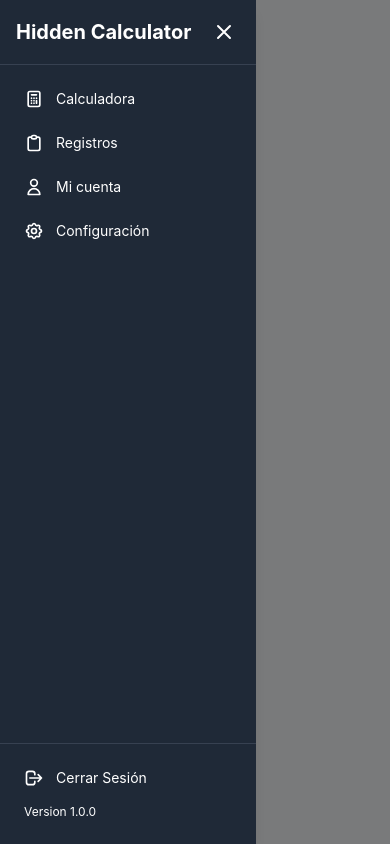
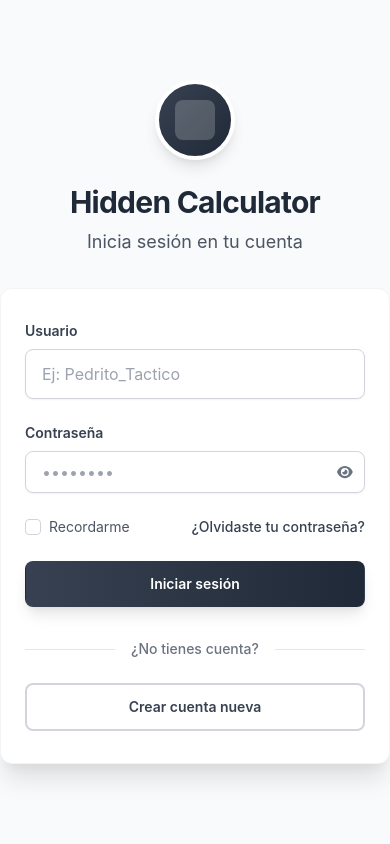
Before and after one commit to ManriqueRecinos/hidden_Calculator, a React (Vite) app: page /login in a window 390 px wide. Built offline with nearby package versions, Linux system fonts and the light colour scheme.

Commit message:
Autenticacion y login funcional

```diff
--- a/src/App.jsx
+++ b/src/App.jsx
@@ -2,6 +2,7 @@ import React from 'react';
 import { BrowserRouter as Router } from 'react-router-dom';
 import Routes from '@/routes/Routes';
 import Layout from '@/components/Layout';
+
 
 export default function App() {
   return (
--- /dev/null
+++ b/src/components/ActivityTracker.jsx
@@ -0,0 +1,42 @@
+import React, { useEffect } from 'react';
+import { updateActivity } from '../utils/auth';
+
+// Componente para rastrear la actividad del usuario y actualizar el tiempo de última actividad
+const ActivityTracker = () => {
+  useEffect(() => {
+    // Lista de eventos a monitorear para detectar actividad del usuario
+    const events = [
+      'mousedown',
+      'mousemove',
+      'keypress',
+      'scroll',
+      'touchstart',
+      'click'
+    ];
+
+    // Función para actualizar el tiempo de actividad
+    const handleActivity = () => {
+      updateActivity();
+    };
+
+    // Registrar los eventos
+    events.forEach(event => {
+      window.addEventListener(event, handleActivity);
+    });
+
+    // Actualizar actividad al montar el componente
+    updateActivity();
+
+    // Limpiar los event listeners al desmontar el componente
+    return () => {
+      events.forEach(event => {
+        window.removeEventListener(event, handleActivity);
+      });
+    };
+  }, []);
+
+  // Este componente no renderiza nada visible
+  return null;
+};
+
+export default ActivityTracker;
--- a/src/components/Layout.jsx
+++ b/src/components/Layout.jsx
@@ -1,10 +1,32 @@
 import React from 'react';
 import Sidebar from './Sidebar';
+import { useLocation } from 'react-router-dom';
+import { isAuthenticated } from '../utils/auth';
+import ActivityTracker from './ActivityTracker';
 
 export default function Layout({ children }) {
+  const location = useLocation();
+  const authenticated = isAuthenticated();
+  const isAuthPage = location.pathname === '/login' || location.pathname === '/register';
+
+  // Si es una página de autenticación (login/register) o el usuario no está autenticado
+  if (isAuthPage || !authenticated) {
+    return (
+      <div className="flex h-screen bg-gray-100">
+        <div className="flex-1 overflow-auto">
+          {children}
+        </div>
+      </div>
+    );
+  }
+
+  // Si el usuario está autenticado y no es una página de autenticación
   return (
     <div className="flex h-screen bg-gray-100">
-      {/* Sidebar */}
+      {/* Componente para rastrear actividad del usuario */}
+      <ActivityTracker />
+
+      {/* Sidebar solo se muestra si el usuario está autenticado */}
       <Sidebar />
 
       {/* Contenido principal */}
--- a/src/components/Sidebar.jsx
+++ b/src/components/Sidebar.jsx
@@ -1,5 +1,8 @@
 import React, { useState } from 'react';
 import { Link } from 'react-router-dom';
+import { FontAwesomeIcon } from "@fortawesome/react-fontawesome";
+import { faRightFromBracket } from "@fortawesome/free-solid-svg-icons";
+import { logout } from "../utils/auth";
 
 export default function Sidebar() {
   const [isOpen, setIsOpen] = useState(true);
@@ -11,73 +14,24 @@ export default function Sidebar() {
   return (
     <>
       {/* Overlay para dispositivos móviles */}
-      <div
-        onClick={toggleSidebar}
-        className={`fixed inset-0 bg-black bg-opacity-50 z-20 transition-opacity duration-300 ease-in-out lg:hidden ${isOpen ? 'opacity-100' : 'opacity-0 pointer-events-none'
-          }`}
-      />
+      <div onClick={toggleSidebar} className={`fixed inset-0 bg-black bg-opacity-50 z-20 transition-opacity duration-300 ease-in-out lg:hidden ${isOpen ? 'opacity-100' : 'opacity-0 pointer-events-none'}`} />
 
-      {/* Botón para abrir/cerrar sidebar en móvil */}
-      <button
-        onClick={toggleSidebar}
-        className="fixed top-4 left-4 z-30 p-2 rounded-md bg-primary text-white lg:hidden"
-        aria-label="Toggle Sidebar"
-      >
-        <svg
-          xmlns="http://www.w3.org/2000/svg"
-          className="h-6 w-6"
-          fill="none"
-          viewBox="0 0 24 24"
-          stroke="currentColor"
-        >
-          {isOpen ? (
-            <path
-              strokeLinecap="round"
-              strokeLinejoin="round"
-              strokeWidth={2}
-              d="M6 18L18 6M6 6l12 12"
-            />
-          ) : (
-            <path
-              strokeLinecap="round"
-              strokeLinejoin="round"
-              strokeWidth={2}
-              d="M4 6h16M4 12h16M4 18h16"
-            />
-          )}
+      {/* Boton para logear */}
+      <button onClick={toggleSidebar} className="fixed top-4 left-4 z-30 p-2 rounded-md bg-primary text-white lg:hidden" aria-label="Toggle Sidebar">
+        <svg xmlns="http://www.w3.org/2000/svg" className="h-6 w-6" fill="none" viewBox="0 0 24 24" stroke="currentColor">
+          {isOpen ? <path strokeLinecap="round" strokeLinejoin="round" strokeWidth={2} d="M6 18L18 6M6 6l12 12" /> : <path strokeLinecap="round" strokeLinejoin="round" strokeWidth={2} d="M4 6h16M4 12h16M4 18h16" />}
         </svg>
       </button>
 
       {/* Sidebar */}
-      <aside
-        className={`fixed top-0 left-0 z-30 w-64 h-full bg-gray-800 shadow-lg transform transition-transform duration-300 ease-in-out ${isOpen ? 'translate-x-0' : '-translate-x-full'
-          } lg:translate-x-0 lg:static lg:h-screen text-white`}
-      >
+      <aside className={`fixed top-0 left-0 z-30 w-64 h-full bg-gray-800 shadow-lg transform transition-transform duration-300 ease-in-out ${isOpen ? 'translate-x-0' : '-translate-x-full' } lg:translate-x-0 lg:static lg:h-screen text-white`}>
         <div className="flex flex-col h-full">
           {/* Header del sidebar */}
-          <Link
-            to="/"
-            className="flex items-center justify-between p-4 border-b border-gray-700"
-          >
+          <Link to="/" className="flex items-center justify-between p-4 border-b border-gray-700">
             <h2 className="text-xl font-bold text-white">Hidden Calculator</h2>
-            <button
-              onClick={toggleSidebar}
-              className="p-1 rounded-md hover:bg-gray-700 lg:hidden"
-              aria-label="Close Sidebar"
-            >
-              <svg
-                xmlns="http://www.w3.org/2000/svg"
-                className="h-6 w-6"
-                fill="none"
-                viewBox="0 0 24 24"
-                stroke="currentColor"
-              >
-                <path
-                  strokeLinecap="round"
-                  strokeLinejoin="round"
-                  strokeWidth={2}
-                  d="M6 18L18 6M6 6l12 12"
-                />
+            <button onClick={toggleSidebar} className="p-1 rounded-md hover:bg-gray-700 lg:hidden" aria-label="Close Sidebar">
+              <svg xmlns="http://www.w3.org/2000/svg" className="h-6 w-6" fill="none" viewBox="0 0 24 24" stroke="currentColor">
+                <path strokeLinecap="round" strokeLinejoin="round" strokeWidth={2} d="M6 18L18 6M6 6l12 12" />
               </svg>
             </button>
           </Link>
@@ -86,62 +40,24 @@ export default function Sidebar() {
           <nav className="flex-1 overflow-y-auto p-4">
             <ul className="space-y-2">
               <li>
-                <Link
-                  to="/calculator"
-                  className="flex items-center p-2 rounded-md hover:bg-gray-700"
-                  onClick={() => setIsOpen(false)}
-                >
-                  <svg
-                    xmlns="http://www.w3.org/2000/svg"
-                    className="h-5 w-5 mr-3"
-                    fill="none"
-                    viewBox="0 0 24 24"
-                    stroke="currentColor"
-                  >
-                    <path
-                      strokeLinecap="round"
-                      strokeLinejoin="round"
-                      strokeWidth={2}
-                      d="M9 7h6m0 10v-3m-3 3h.01M9 17h.01M9 14h.01M12 14h.01M15 11h.01M12 11h.01M9 11h.01M7 21h10a2 2 0 002-2V5a2 2 0 00-2-2H7a2 2 0 00-2 2v14a2 2 0 002 2z"
-                    />
+                <Link to="/calculator" className="flex items-center p-2 rounded-md hover:bg-gray-700" onClick={() => setIsOpen(false)}>
+                  <svg xmlns="http://www.w3.org/2000/svg" className="h-5 w-5 mr-3" fill="none" viewBox="0 0 24 24" stroke="currentColor">
+                    <path strokeLinecap="round" strokeLinejoin="round" strokeWidth={2} d="M9 7h6m0 10v-3m-3 3h.01M9 17h.01M9 14h.01M12 14h.01M15 11h.01M12 11h.01M9 11h.01M7 21h10a2 2 0 002-2V5a2 2 0 00-2-2H7a2 2 0 00-2 2v14a2 2 0 002 2z" />
                   </svg>
                   Calculadora
                 </Link>
               </li>
               <li>
-                <a
-                  href="#"
-                  className="flex items-center p-2 rounded-md hover:bg-gray-700"
-                >
-                  <svg
-                    xmlns="http://www.w3.org/2000/svg"
-                    className="h-5 w-5 mr-3"
-                    fill="none"
-                    viewBox="0 0 24 24"
-                    stroke="currentColor"
-                  >
-                    <path
-                      strokeLinecap="round"
-                      strokeLinejoin="round"
-                      strokeWidth={2}
-                      d="M9 5H7a2 2 0 00-2 2v12a2 2 0 002 2h10a2 2 0 002-2V7a2 2 0 00-2-2h-2M9 5a2 2 0 002 2h2a2 2 0 002-2M9 5a2 2 0 012-2h2a2 2 0 012 2"
-                    />
+                <a href="#" className="flex items-center p-2 rounded-md hover:bg-gray-700">
+                  <svg xmlns="http://www.w3.org/2000/svg" className="h-5 w-5 mr-3" fill="none" viewBox="0 0 24 24" stroke="currentColor">
+                    <path strokeLinecap="round" strokeLinejoin="round" strokeWidth={2} d="M9 5H7a2 2 0 00-2 2v12a2 2 0 002 2h10a2 2 0 002-2V7a2 2 0 00-2-2h-2M9 5a2 2 0 002 2h2a2 2 0 002-2M9 5a2 2 0 012-2h2a2 2 0 012 2" />
                   </svg>
                   Registros
                 </a>
               </li>
               <li>
-                <a
-                  href="#"
-                  className="flex items-center p-2 rounded-md hover:bg-gray-700"
-                >
-                  <svg
-                    xmlns="http://www.w3.org/2000/svg"
-                    className="h-5 w-5 mr-3"
-                    fill="none"
-                    viewBox="0 0 24 24"
-                    stroke="currentColor"
-                  >
+                <a href="#" className="flex items-center p-2 rounded-md hover:bg-gray-700">
+                  <svg xmlns="http://www.w3.org/2000/svg" className="h-5 w-5 mr-3" fill="none" viewBox="0 0 24 24" stroke="currentColor">
                     <path
                       strokeLinecap="round"
                       strokeLinejoin="round"
@@ -153,29 +69,10 @@ export default function Sidebar() {
                 </a>
               </li>
               <li>
-                <a
-                  href="#"
-                  className="flex items-center p-2 rounded-md hover:bg-gray-700"
-                >
-                  <svg
-                    xmlns="http://www.w3.org/2000/svg"
-                    className="h-5 w-5 mr-3"
-                    fill="none"
-                    viewBox="0 0 24 24"
-                    stroke="currentColor"
-                  >
-                    <path
-                      strokeLinecap="round"
-                      strokeLinejoin="round"
-                      strokeWidth={2}
-                      d="M10.325 4.317c.426-1.756 2.924-1.756 3.35 0a1.724 1.724 0 002.573 1.066c1.543-.94 3.31.826 2.37 2.37a1.724 1.724 0 001.065 2.572c1.756.426 1.756 2.924 0 3.35a1.724 1.724 0 00-1.066 2.573c.94 1.543-.826 3.31-2.37 2.37a1.724 1.724 0 00-2.572 1.065c-.426 1.756-2.924 1.756-3.35 0a1.724 1.724 0 00-2.573-1.066c-1.543.94-3.31-.826-2.37-2.37a1.724 1.724 0 00-1.065-2.572c-1.756-.426-1.756-2.924 0-3.35a1.724 1.724 0 001.066-2.573c-.94-1.543.826-3.31 2.37-2.37.996.608 2.296.07 2.572-1.065z"
-                    />
-                    <path
-                      strokeLinecap="round"
-                      strokeLinejoin="round"
-                      strokeWidth={2}
-                      d="M15 12a3 3 0 11-6 0 3 3 0 016 0z"
-                    />
+                <a href="#" className="flex items-center p-2 rounded-md hover:bg-gray-700">
+                  <svg xmlns="http://www.w3.org/2000/svg" className="h-5 w-5 mr-3" fill="none" viewBox="0 0 24 24" stroke="currentColor">
+                    <path strokeLinecap="round" strokeLinejoin="round" strokeWidth={2} d="M10.325 4.317c.426-1.756 2.924-1.756 3.35 0a1.724 1.724 0 002.573 1.066c1.543-.94 3.31.826 2.37 2.37a1.724 1.724 0 001.065 2.572c1.756.426 1.756 2.924 0 3.35a1.724 1.724 0 00-1.066 2.573c.94 1.543-.826 3.31-2.37 2.37a1.724 1.724 0 00-2.572 1.065c-.426 1.756-2.924 1.756-3.35 0a1.724 1.724 0 00-2.573-1.066c-1.543.94-3.31-.826-2.37-2.37a1.724 1.724 0 00-1.065-2.572c-1.756-.426-1.756-2.924 0-3.35a1.724 1.724 0 001.066-2.573c-.94-1.543.826-3.31 2.37-2.37.996.608 2.296.07 2.572-1.065z" />
+                    <path strokeLinecap="round" strokeLinejoin="round" strokeWidth={2} d="M15 12a3 3 0 11-6 0 3 3 0 016 0z" />
                   </svg>
                   Configuración
                 </a>
@@ -186,31 +83,15 @@ export default function Sidebar() {
           {/* Footer del sidebar */}
 
           <div className="p-4 border-t border-gray-700">
-            <a
-              href="#"
-              className="flex items-center p-2 rounded-md hover:bg-gray-700"
-            >
-              <svg
-                xmlns="http://www.w3.org/2000/svg"
-                className="h-5 w-5 mr-3"
-                fill="none"
-                viewBox="0 0 24 24"
-                stroke="currentColor"
-              >
-                <path
-                  strokeLinecap="round"
-                  strokeLinejoin="round"
-                  strokeWidth={2}
-                  d="M17 16l4-4m0 0l-4-4m4 4H7m6 4v1a3 3 0 01-3 3H6a3 3 0 01-3-3V7a3 3 0 013-3h4a3 3 0 013 3v1"
-                />
-              </svg>
-              Cerrar Sesión
-            </a>
-            <div className="p-2 text-left text-xs border-gray-700">
+          <button onClick={logout} className="flex w-full items-center p-2 rounded-md hover:bg-gray-700 text-left">
+            {/* Icono de cerrar sesión */}
+            <FontAwesomeIcon icon={faRightFromBracket} className="mr-3"/>
+            <span>Cerrar Sesión</span>
+          </button>
+            <div className="p-1 text-left text-xs border-gray-700">
               <p>Version 1.0.0</p>
             </div>
           </div>
-
         </div>
       </aside>
     </>
--- a/src/routes/Routes.jsx
+++ b/src/routes/Routes.jsx
@@ -1,14 +1,41 @@
 import React from 'react';
-import { Route, Switch } from 'react-router-dom';
+import { Route, Switch, Redirect } from 'react-router-dom';
+import { isAuthenticated } from '@/utils/auth';
 
 import Home from '@/pages/Home';
 import CalculatorPage from '@/pages/CalculatorPage';
+import LoginPage from '@/pages/Login';
+import RegisterPage from '@/pages/Register';
+
+// Componente para rutas protegidas que requieren autenticación
+const PrivateRoute = ({ component: Component, ...rest }) => (
+  <Route
+    {...rest}
+    render={(props) =>
+      isAuthenticated() ? (
+        <Component {...props} />
+      ) : (
+        <Redirect to={{ pathname: '/login', state: { from: props.location } }} />
+      )
+    }
+  />
+);
 
 export default function Routes() {
   return (
     <Switch>
-      <Route exact path='/' component={Home} />
-      <Route path='/calculator' component={CalculatorPage} />
+      {/* Rutas públicas */}
+      <Route path='/login' component={LoginPage} />
+      <Route path='/register' component={RegisterPage} />
+
+      {/* Rutas protegidas que requieren autenticación */}
+      <PrivateRoute exact path='/' component={Home} />
+      <PrivateRoute path='/calculator' component={CalculatorPage} />
+
+      {/* Redirección por defecto */}
+      <Route path='*'>
+        <Redirect to={isAuthenticated() ? '/' : '/login'} />
+      </Route>
     </Switch>
   );
 }
```
